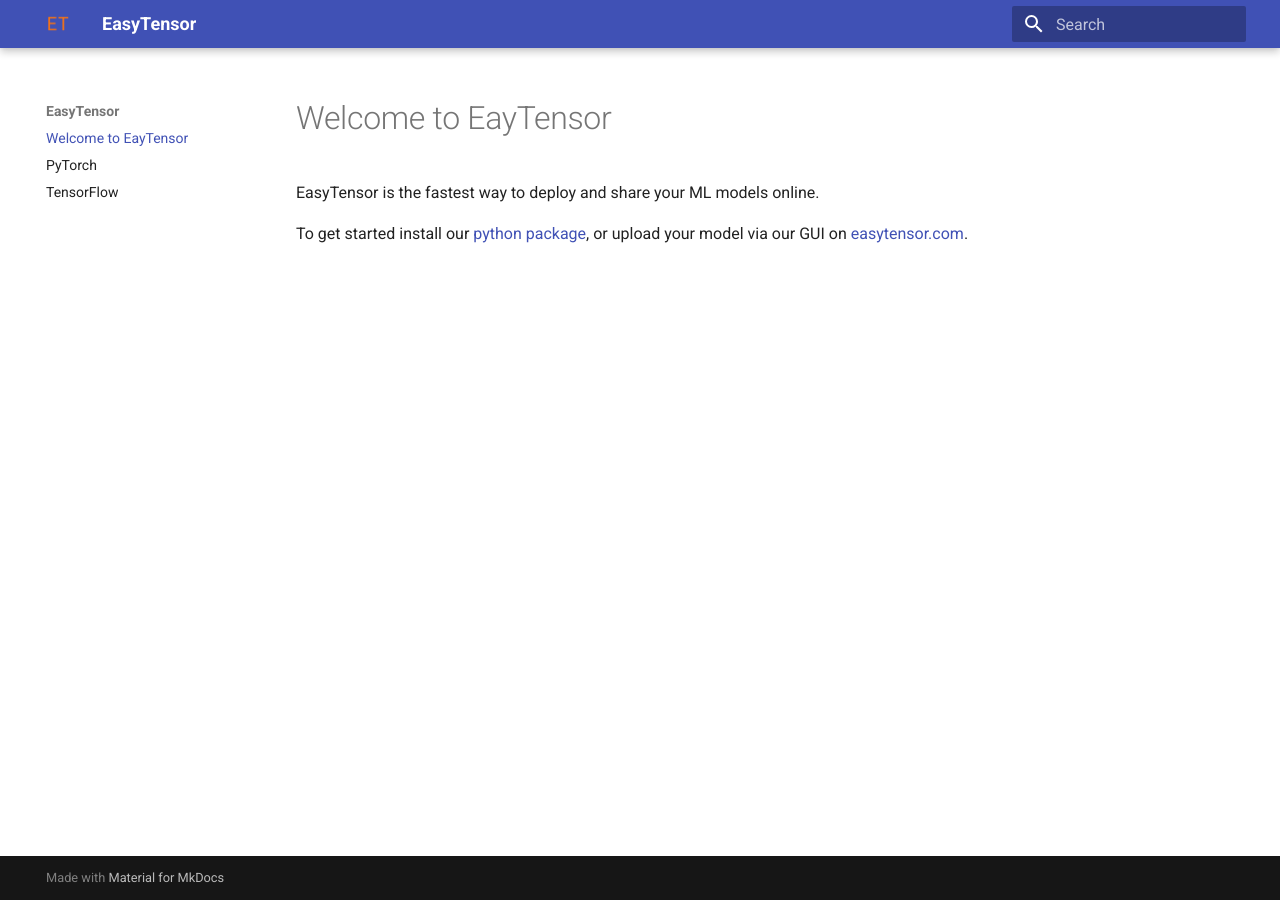
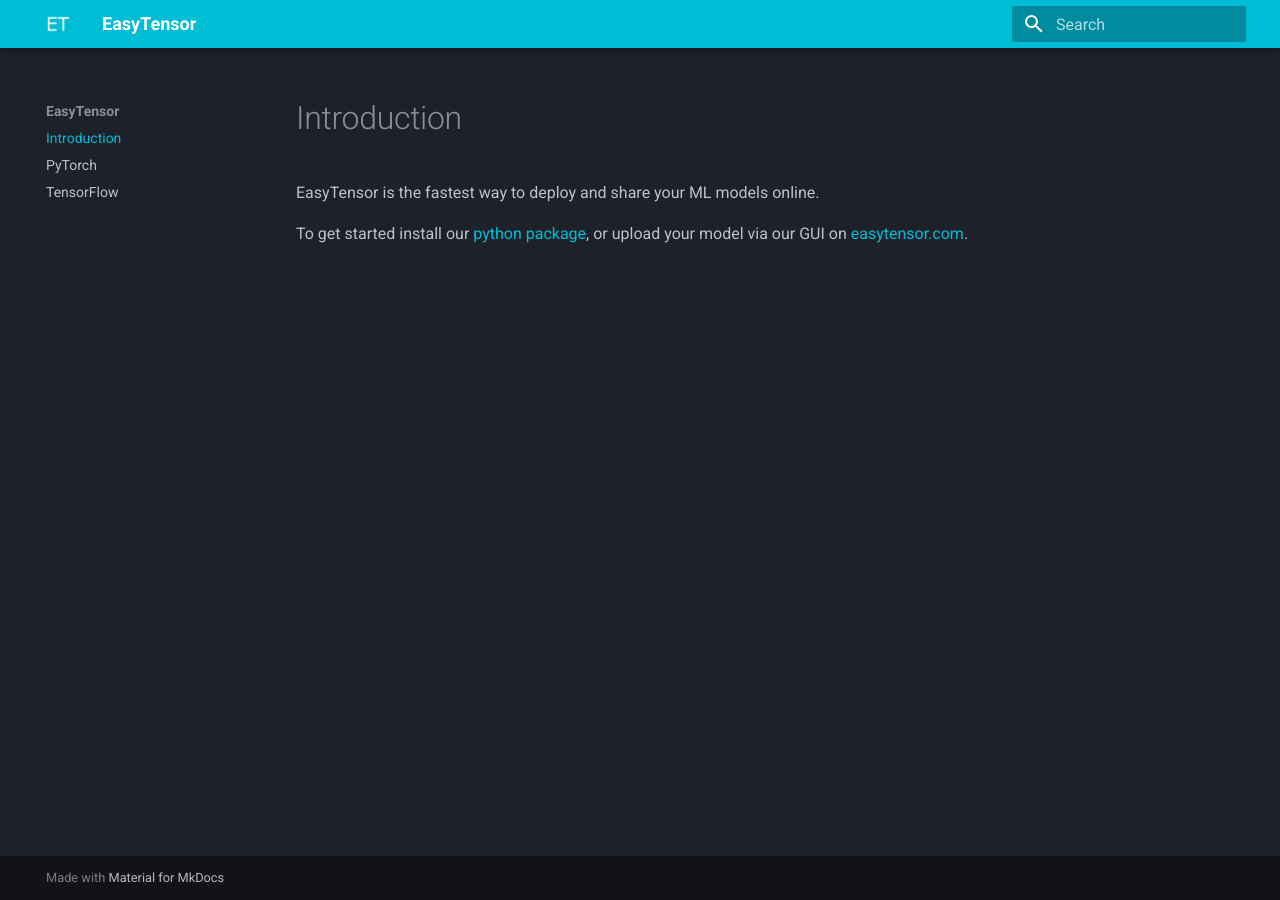
Before and after one commit to EasyTensor/docs.easytensor.com, an MkDocs documentation site: the page built from docs/index.md, in a window 1280 px wide. Built offline with MkDocs 1.6.1 and Material for MkDocs 9.7.7, drawn with Linux system fonts in a browser that asks for light colours.

Commit message:
adjust theme and icon

```diff
--- a/docs/index.md
+++ b/docs/index.md
@@ -1,4 +1,4 @@
-# Welcome to EayTensor
+# Introduction
 
 EasyTensor is the fastest way to deploy and share your ML models online.
 
--- a/mkdocs.yml
+++ b/mkdocs.yml
@@ -3,6 +3,10 @@
   name: material
   logo: assets/images/favicon.ico
   favicon: assets/images/favicon.ico
+  palette:
+    primary: cyan
+    scheme: slate
+
 use_pygments: true
 
 markdown_extensions:
```
Also changed, not shown: docs/assets/images/favicon.ico.
